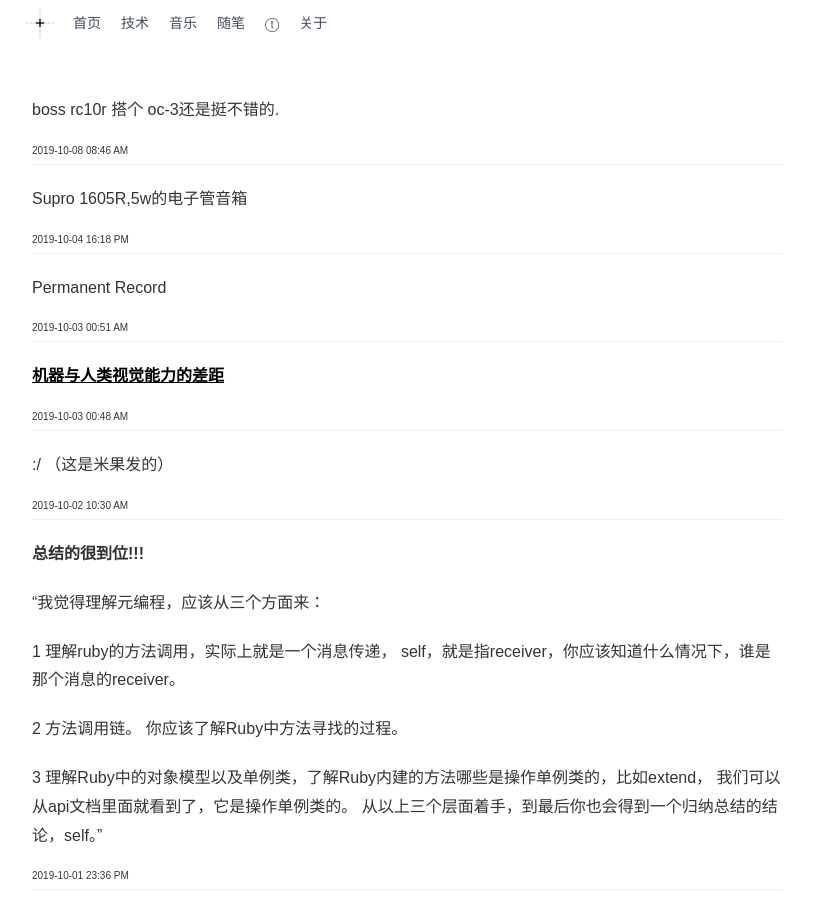
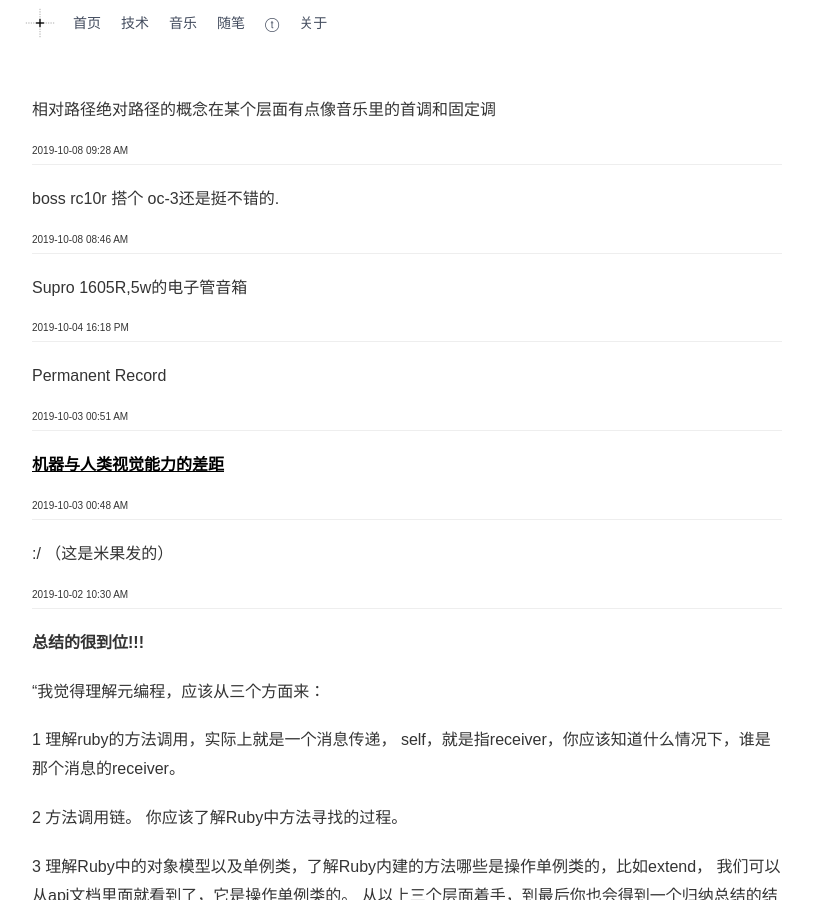
Before and after one commit to babyking/babyking.github.io, a Jekyll site: the page built from _posts/2019-09-23-t.md, in a window 1280 px wide and 900 px high. Shown: the whole window, without its empty margins (233-1046 px from the left). Built offline with Jekyll 4.4.1, drawn with Linux system fonts in a browser that asks for light colours.

Commit message:
blog update

```diff
--- a/_posts/2019-09-23-t.md
+++ b/_posts/2019-09-23-t.md
@@ -6,6 +6,10 @@ title: 一个人的推
 permalink: /t/
 date: 2019-09-23 11:46
 ---
+
+相对路径绝对路径的概念在某个层面有点像音乐里的首调和固定调
+<font size="1">2019-10-08 09:28 AM</font>
+<hr>
 
 boss rc10r 搭个 oc-3还是挺不错的.
 <font size="1">2019-10-08 08:46 AM</font>
```
